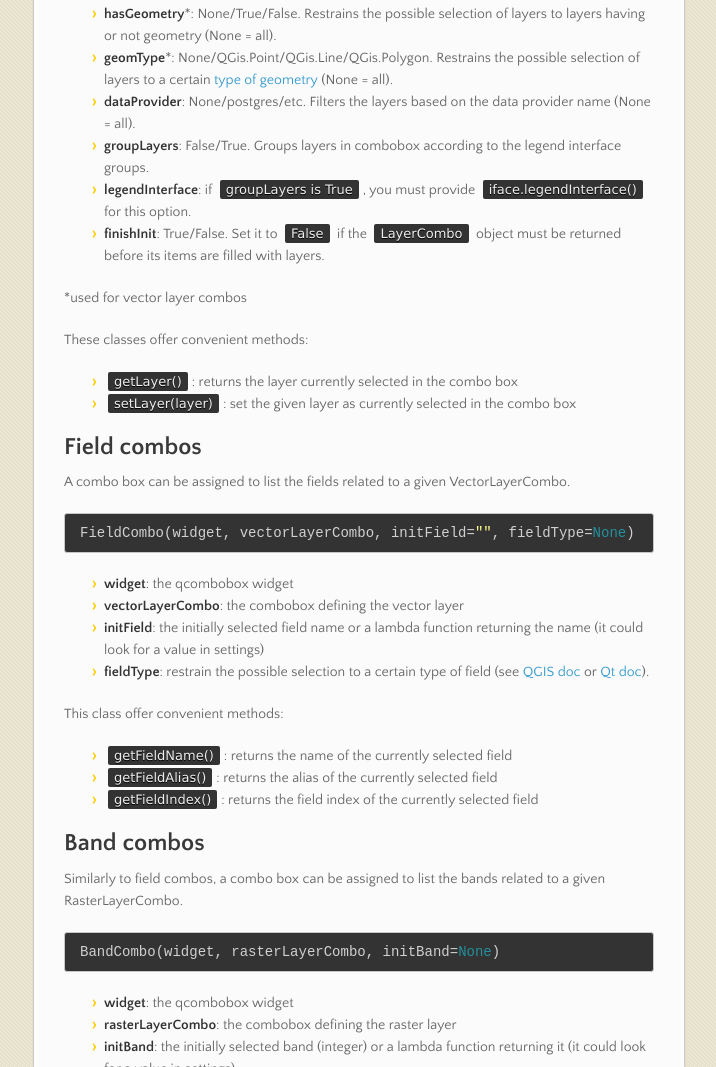
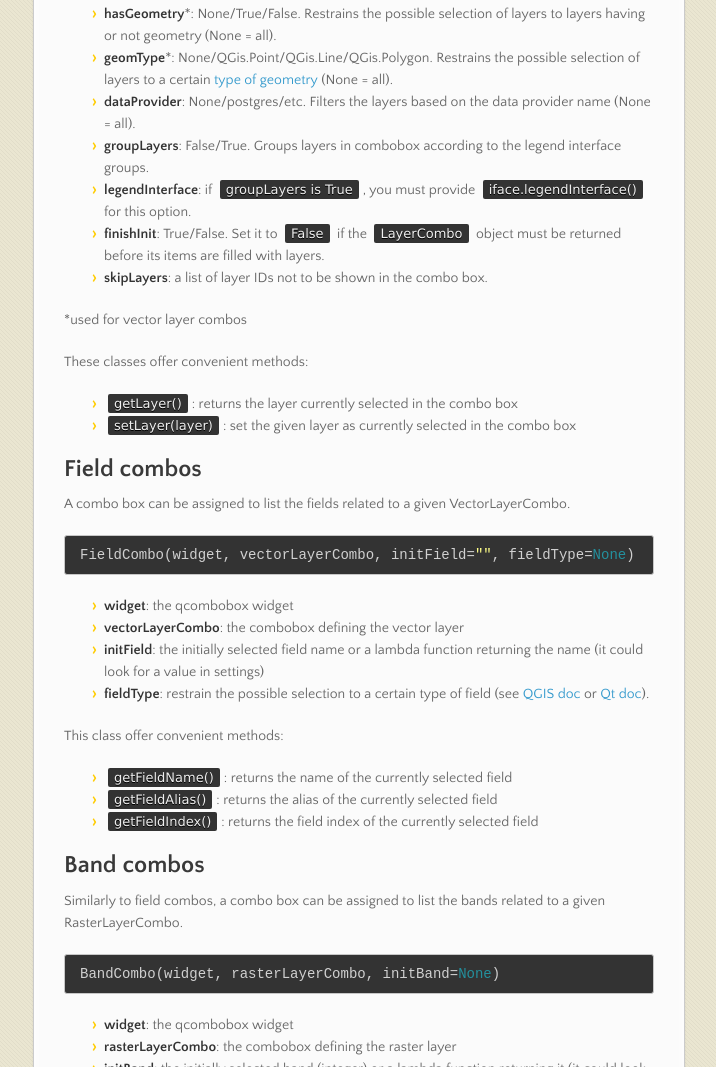
Before and after one commit to 3nids/qgiscombomanager, a plain HTML site: page index.html in a window 1280 px wide. Shown: the part 1155-2222 px from the top of the page, without its empty margins (282-998 px from the left). Drawn offline with nearby package versions, Linux system fonts and the light colour scheme.

```diff
--- a/index.html
+++ b/index.html
@@ -98,6 +98,8 @@ getting out of scope in python.</p>
 <strong>legendInterface</strong>: if <code>groupLayers is True</code>, you must provide <code>iface.legendInterface()</code> for this option.</li>
 <li>
 <strong>finishInit</strong>: True/False. Set it to  <code>False</code> if the <code>LayerCombo</code> object must be returned before its items are filled with layers.</li>
+<li>
+<strong>skipLayers</strong>: a list of layer IDs not to be shown in the combo box.</li>
 </ul><p>*used for vector layer combos</p>
 
 <p>These classes offer convenient methods:</p>
```
Also changed, not shown: params.json (+1 -1 lines).
